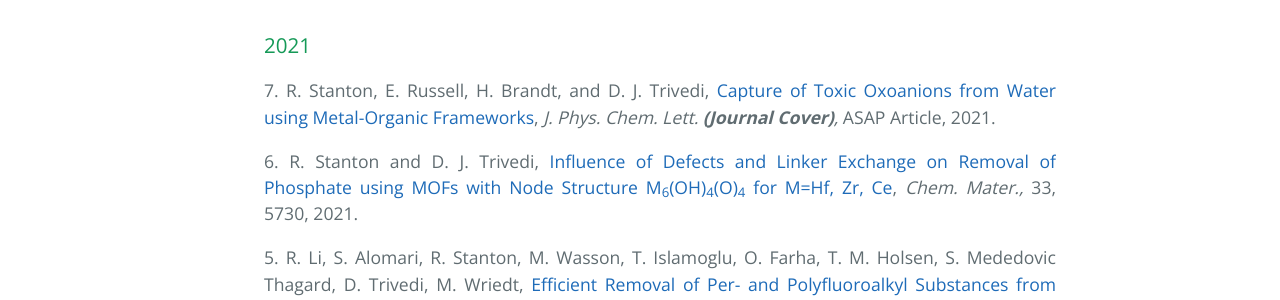
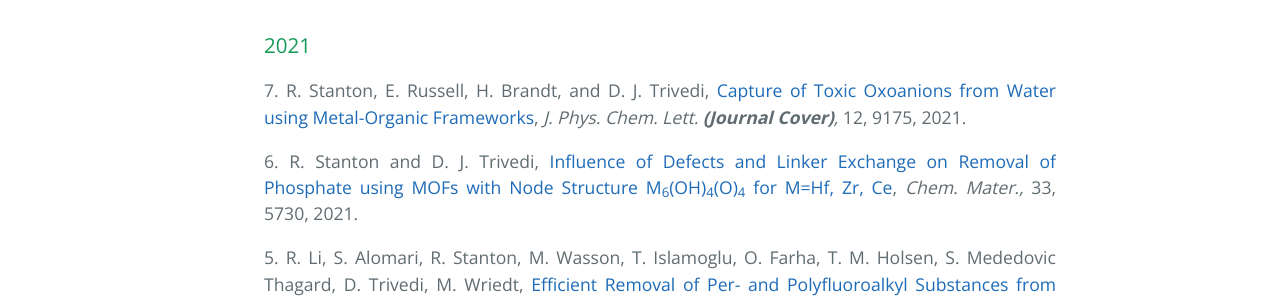
Before and after one commit to dharatrivedi/dharatrivedi.github.io, a Jekyll site: the page built from publication.html, in a window 1280 px wide. Shown: the part 478-778 px from the top of the page. Built offline with Jekyll 4.4.1, drawn with Linux system fonts in a browser that asks for light colours.

Commit message:
Update publication.html

```diff
--- a/publication.html
+++ b/publication.html
@@ -8,7 +8,7 @@
   <ul class="clearfix" style="text-align:justify">
     <h2>Publications at Clarkson University</h2>
     <h3>2021</h3>
-      7. R. Stanton, E. Russell, H. Brandt, and D. J. Trivedi, <a href="https://doi.org/10.1021/acs.jpclett.1c02550">Capture of Toxic Oxoanions from Water using Metal-Organic Frameworks</a>, <i> J. Phys. Chem. Lett.<b> (Journal Cover)</b>,</i> ASAP Article, 2021.<br />
+      7. R. Stanton, E. Russell, H. Brandt, and D. J. Trivedi, <a href="https://doi.org/10.1021/acs.jpclett.1c02550">Capture of Toxic Oxoanions from Water using Metal-Organic Frameworks</a>, <i> J. Phys. Chem. Lett.<b> (Journal Cover)</b>,</i> 12, 9175, 2021.<br />
       <p> </p>
       6. R. Stanton and D. J. Trivedi, <a href="https://doi.org/10.1021/acs.chemmater.1c01521"> Influence of Defects and Linker Exchange on Removal of Phosphate using MOFs with Node Structure M<sub>6</sub>(OH)<sub>4</sub>(O)<sub>4</sub> for M=Hf, Zr, Ce</a>, <i> Chem. Mater.,</i> 33, 5730, 2021.<br />
       <p> </p>
```
